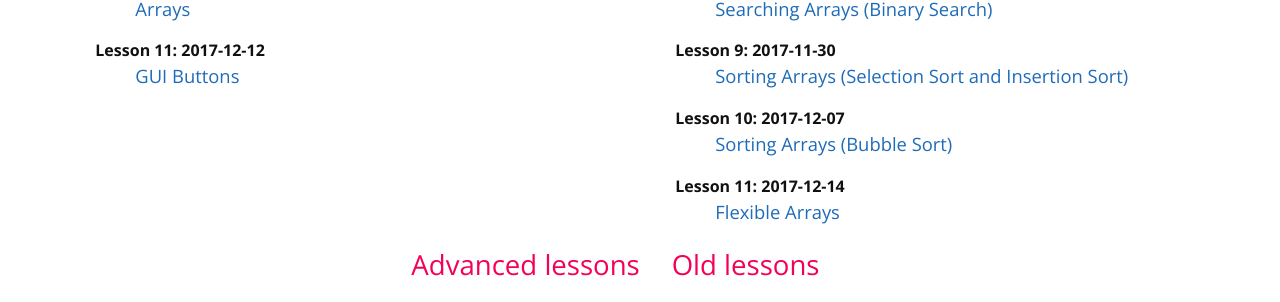
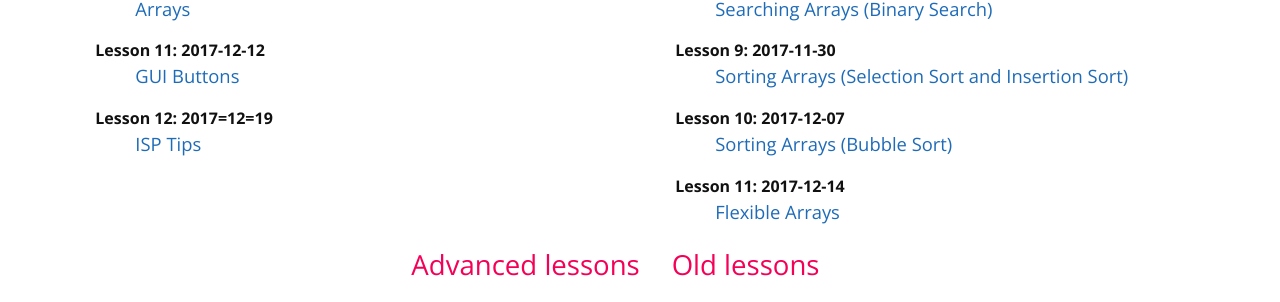
Before and after one commit to mcpt/mcpt.github.io, a Jekyll site: the page built from cpt.md, in a window 1280 px wide. Shown: the part 1253-1555 px from the top of the page. Built offline with Jekyll 4.4.1, drawn with Linux system fonts in a browser that asks for light colours.

Commit message:
Update junior-lessons.yml

```diff
--- a/_data/junior-lessons.yml
+++ b/_data/junior-lessons.yml
@@ -58,3 +58,8 @@
   date: 2017-12-12
   id: 11
   url: https://docs.google.com/presentation/d/1bXQT5iB86EUmBJY5IZemq_M13MqZhsHS9NMlx2S4PoQ
+
+- title: ISP Tips
+  date: 2017=12=19
+  id: 12
+  url: https://docs.google.com/presentation/d/1inCHEYDH34z8Dp4Um9w8GB_ldTT17rF_67eb0nsi3LM
```
